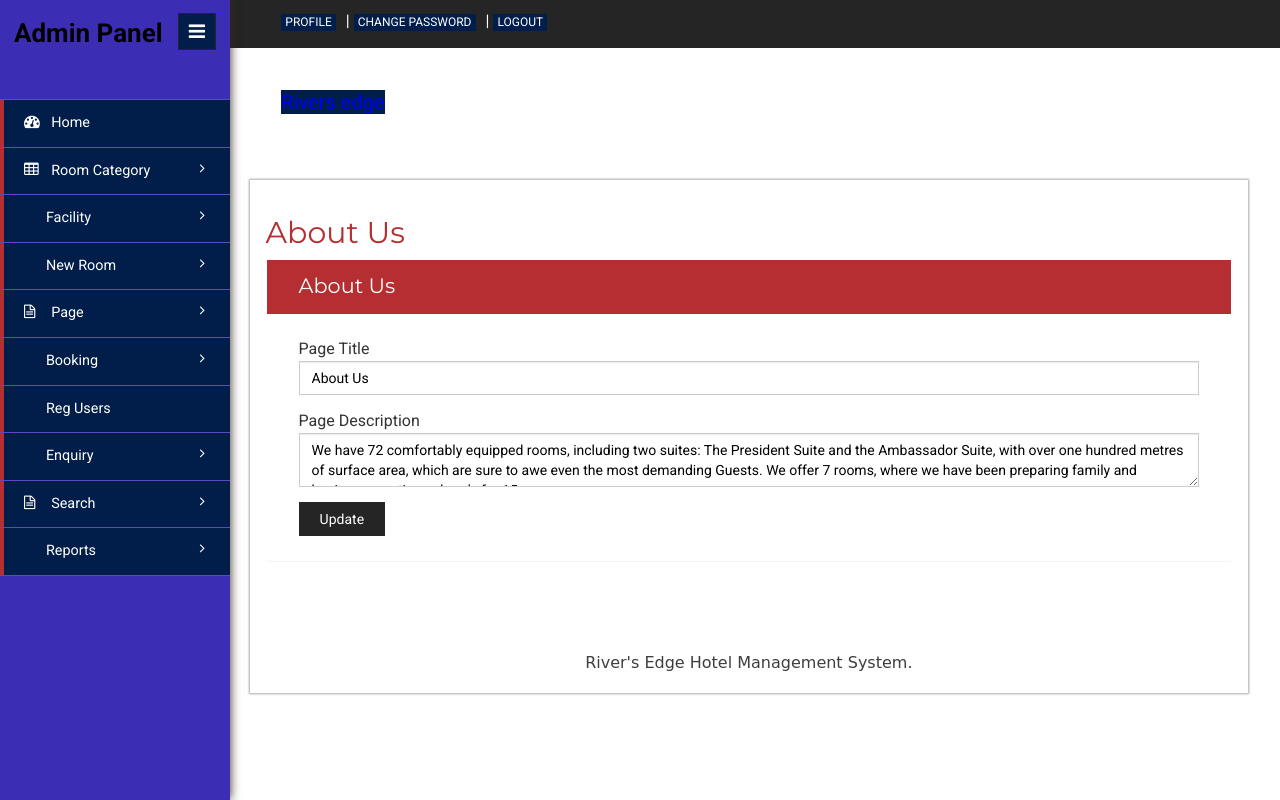
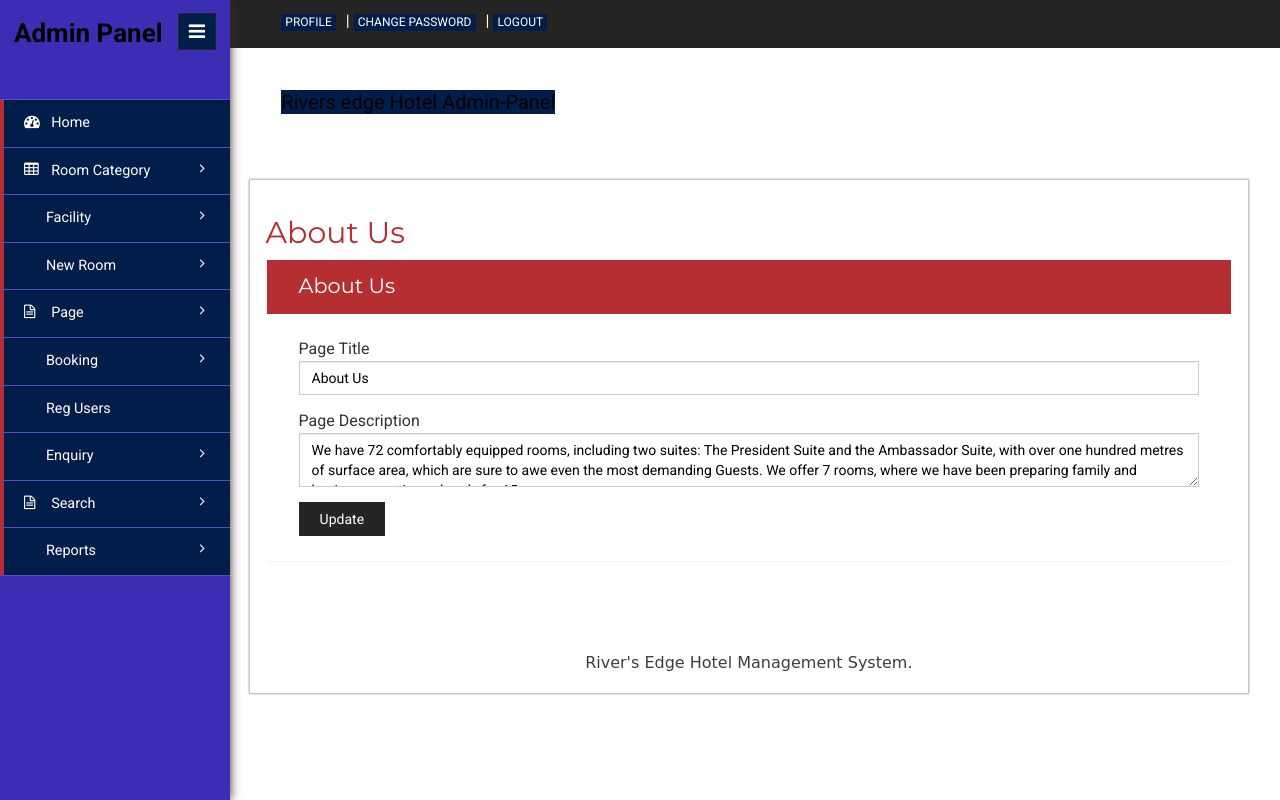
Before and after one commit to SandeepaMapa/RE, a PHP site: page /admin/aboutus.php in a window 1280 px wide. Run offline with PHP 8.4, Linux system fonts and the light colour scheme; a user stored in the database is signed in; data comes from the database, SQL or seed files in the repository; some libraries are stand-ins or nearby versions.

Commit message:
Update header.php

```diff
--- a/admin/includes/header.php
+++ b/admin/includes/header.php
@@ -23,7 +23,7 @@
                             <div class="header">
                                 <div class="head-t">
                                     <div class="logo">
-                                        <a href="dashboard.php" style="font-size: 20px;color: blue">Rivers edge  </a>
+                                        <a href="dashboard.php" style="font-size: 20px;color: black">Rivers edge Hotel Admin-Panel </a>
                                     </div>
                                         <!-- start header_right -->
 
```
